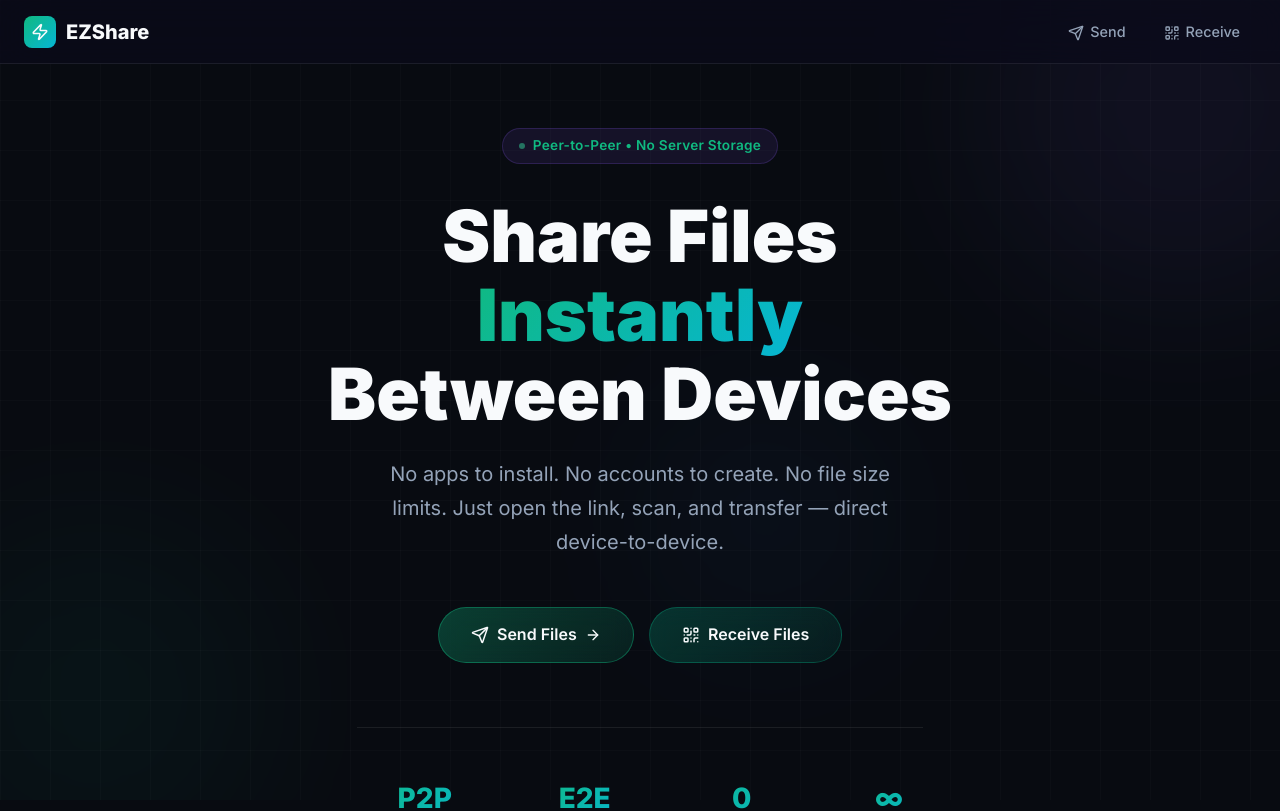
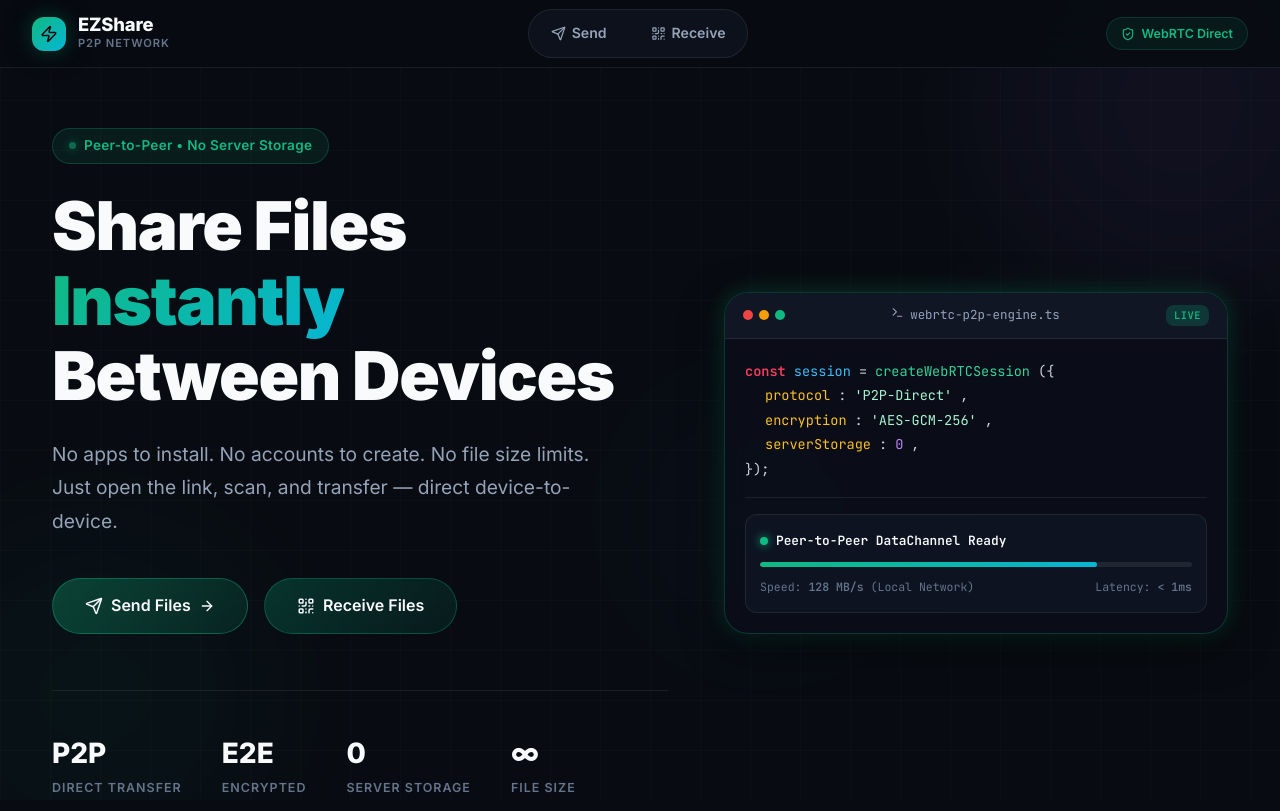
Before and after one commit to Emmzain/Local-Network-File-Manager-Media-Hub, a Next.js app: page / in a window 1280 px wide. Shown: the top 811 px of the page. Built offline with nearby package versions, Linux system fonts and the light colour scheme.

Commit message:
feat: complete A to Z frontend redesign inspired by Greptile tech aesthetic

```diff
--- a/src/app/globals.css
+++ b/src/app/globals.css
@@ -416,12 +416,12 @@ body {
   left: 0;
   right: 0;
   z-index: 100;
-  padding: 0 1.5rem;
-  height: 64px;
+  padding: 0 2rem;
+  height: 68px;
   display: flex;
   align-items: center;
   justify-content: space-between;
-  background: rgba(10, 10, 26, 0.7);
+  background: rgba(8, 11, 17, 0.85);
   backdrop-filter: blur(var(--glass-blur-heavy));
   -webkit-backdrop-filter: blur(var(--glass-blur-heavy));
   border-bottom: 1px solid var(--glass-border);
@@ -430,48 +430,87 @@ body {
 .header-logo {
   display: flex;
   align-items: center;
-  gap: 10px;
+  gap: 12px;
   text-decoration: none;
   color: var(--text-primary);
-  font-weight: 800;
-  font-size: 1.25rem;
 }
 
 .header-logo-icon {
-  width: 32px;
-  height: 32px;
-  border-radius: var(--radius-sm);
+  width: 34px;
+  height: 34px;
+  border-radius: var(--radius-md);
   background: var(--gradient-primary);
   display: flex;
   align-items: center;
   justify-content: center;
-  font-size: 0.9rem;
+  color: #080b11;
+  box-shadow: var(--shadow-glow-purple);
+}
+
+.header-logo-text {
+  font-weight: 800;
+  font-size: 1.15rem;
+  line-height: 1.1;
+  letter-spacing: -0.01em;
+}
+
+.header-logo-sub {
+  font-size: 0.7rem;
+  color: var(--text-tertiary);
+  text-transform: uppercase;
+  letter-spacing: 0.08em;
+  font-weight: 600;
 }
 
 .header-nav {
   display: flex;
   align-items: center;
-  gap: 6px;
+  gap: 8px;
+  background: rgba(18, 26, 41, 0.5);
+  padding: 4px;
+  border-radius: var(--radius-full);
+  border: 1px solid var(--glass-border);
 }
 
-.header-nav a {
-  padding: 8px 16px;
+.header-nav .nav-item {
+  display: flex;
+  align-items: center;
+  gap: 6px;
+  padding: 8px 18px;
   border-radius: var(--radius-full);
   color: var(--text-secondary);
   text-decoration: none;
-  font-size: 0.9rem;
-  font-weight: 500;
+  font-size: 0.88rem;
+  font-weight: 600;
   transition: all var(--transition-fast);
 }
 
-.header-nav a:hover {
+.header-nav .nav-item:hover {
   color: var(--text-primary);
-  background: var(--glass-bg-hover);
+  background: rgba(255, 255, 255, 0.05);
 }
 
-.header-nav a.active {
+.header-nav .nav-item.active {
   color: var(--accent-primary);
-  background: rgba(139, 92, 246, 0.1);
+  background: rgba(16, 185, 129, 0.12);
+  border: 1px solid rgba(16, 185, 129, 0.25);
+}
+
+.header-badge-status {
+  display: flex;
+  align-items: center;
+  gap: 6px;
+  padding: 6px 14px;
+  border-radius: var(--radius-full);
+  background: rgba(16, 185, 129, 0.08);
+  border: 1px solid rgba(16, 185, 129, 0.2);
+  color: var(--accent-primary);
+  font-size: 0.78rem;
+  font-weight: 600;
+}
+
+.status-icon {
+  color: var(--accent-primary);
 }
 
 /* ═══════════════════════════════════════════════════════════ */
@@ -480,13 +519,34 @@ body {
 
 .hero {
   display: flex;
-  flex-direction: column;
   align-items: center;
   justify-content: center;
-  text-align: center;
-  padding: 8rem 1.5rem 4rem;
+  padding: 8rem 2rem 4rem;
   min-height: 100vh;
   position: relative;
+  max-width: 1240px;
+  margin: 0 auto;
+  width: 100%;
+}
+
+.hero-grid {
+  display: grid;
+  grid-template-columns: 1.1fr 0.9fr;
+  gap: 3.5rem;
+  align-items: center;
+  width: 100%;
+}
+
+@media (max-width: 960px) {
+  .hero-grid {
+    grid-template-columns: 1fr;
+    text-align: center;
+  }
+  .hero-content {
+    display: flex;
+    flex-direction: column;
+    align-items: center;
+  }
 }
 
 .hero-badge {
@@ -495,73 +555,210 @@ body {
   gap: 8px;
   padding: 6px 16px;
   border-radius: var(--radius-full);
-  background: rgba(139, 92, 246, 0.1);
-  border: 1px solid rgba(139, 92, 246, 0.2);
+  background: rgba(16, 185, 129, 0.1);
+  border: 1px solid rgba(16, 185, 129, 0.25);
   color: var(--accent-primary);
   font-size: 0.85rem;
   font-weight: 600;
-  margin-bottom: 2rem;
+  margin-bottom: 1.5rem;
   letter-spacing: 0.02em;
 }
 
 .hero-badge-dot {
-  width: 6px;
-  height: 6px;
+  width: 7px;
+  height: 7px;
   border-radius: 50%;
-  background: var(--accent-secondary);
+  background: var(--accent-primary);
+  box-shadow: 0 0 10px var(--accent-primary);
   animation: pulse-glow 2s ease-in-out infinite;
 }
 
 .hero-title {
-  font-size: clamp(2.5rem, 6vw, 4.5rem);
+  font-size: clamp(2.4rem, 5.5vw, 4.2rem);
   font-weight: 900;
-  line-height: 1.1;
+  line-height: 1.12;
   margin-bottom: 1.5rem;
-  max-width: 700px;
+  letter-spacing: -0.02em;
 }
 
 .hero-subtitle {
-  font-size: clamp(1rem, 2vw, 1.25rem);
+  font-size: clamp(1rem, 1.8vw, 1.2rem);
   color: var(--text-secondary);
-  max-width: 550px;
-  margin-bottom: 3rem;
-  line-height: 1.7;
+  max-width: 580px;
+  margin-bottom: 2.5rem;
+  line-height: 1.75;
 }
 
 .hero-buttons {
   display: flex;
   gap: 16px;
   flex-wrap: wrap;
-  justify-content: center;
 }
 
 .hero-stats {
   display: flex;
-  gap: 3rem;
-  margin-top: 4rem;
-  padding-top: 3rem;
+  gap: 2.5rem;
+  margin-top: 3.5rem;
+  padding-top: 2.5rem;
   border-top: 1px solid var(--glass-border);
 }
 
 .hero-stat {
-  text-align: center;
+  text-align: left;
+}
+
+@media (max-width: 960px) {
+  .hero-stat {
+    text-align: center;
+  }
 }
 
 .hero-stat-value {
   font-size: 1.75rem;
   font-weight: 800;
-  background: var(--gradient-primary);
-  -webkit-background-clip: text;
-  -webkit-text-fill-color: transparent;
-  background-clip: text;
+  color: var(--text-primary);
 }
 
 .hero-stat-label {
-  font-size: 0.8rem;
+  font-size: 0.78rem;
   color: var(--text-tertiary);
   text-transform: uppercase;
-  letter-spacing: 0.1em;
-  margin-top: 4px;
+  letter-spacing: 0.08em;
+  margin-top: 2px;
+  font-weight: 600;
+}
+
+/* Greptile Terminal Preview Card */
+.hero-preview-wrapper {
+  width: 100%;
+}
+
+.hero-terminal-card {
+  background: rgba(11, 15, 25, 0.85);
+  border: 1px solid rgba(16, 185, 129, 0.25);
+  border-radius: var(--radius-xl);
+  overflow: hidden;
+  box-shadow: var(--shadow-lg), var(--shadow-glow-purple);
+  text-align: left;
+}
+
+.terminal-header {
+  display: flex;
+  align-items: center;
+  justify-content: space-between;
+  padding: 12px 18px;
+  background: rgba(18, 26, 41, 0.8);
+  border-bottom: 1px solid var(--glass-border);
+}
+
+.terminal-dots {
+  display: flex;
+  gap: 6px;
+}
+
+.dot {
+  width: 10px;
+  height: 10px;
+  border-radius: 50%;
+}
+.dot-red { background: #ef4444; }
+.dot-yellow { background: #f59e0b; }
+.dot-green { background: #10b981; }
+
+.terminal-title {
+  font-family: var(--font-mono);
+  font-size: 0.78rem;
+  color: var(--text-secondary);
+}
+
+.terminal-badge {
+  font-family: var(--font-mono);
+  font-size: 0.65rem;
+  font-weight: 700;
+  padding: 2px 8px;
+  border-radius: var(--radius-sm);
+  background: rgba(16, 185, 129, 0.2);
+  color: var(--accent-primary);
+  letter-spacing: 0.05em;
+}
+
+.terminal-body {
+  padding: 20px;
+  font-family: var(--font-mono);
+  font-size: 0.85rem;
+  line-height: 1.8;
+  color: #cbd5e1;
+}
+
+.terminal-line {
+  display: flex;
+  gap: 8px;
+}
+.terminal-line.indent {
+  padding-left: 20px;
+}
+
+.code-keyword { color: #f43f5e; font-weight: 600; }
+.code-var { color: #38bdf8; }
+.code-func { color: #34d399; }
+.code-prop { color: #fbbf24; }
+.code-string { color: #a7f3d0; }
+.code-number { color: #c084fc; }
+
+.terminal-divider {
+  height: 1px;
+  background: var(--glass-border);
+  margin: 16px 0;
+}
+
+.terminal-status-box {
+  background: rgba(18, 26, 41, 0.6);
+  border: 1px solid var(--glass-border);
+  border-radius: var(--radius-md);
+  padding: 14px;
+  display: flex;
+  flex-direction: column;
+  gap: 10px;
+}
+
+.status-row {
+  display: flex;
+  align-items: center;
+  gap: 8px;
+  font-size: 0.8rem;
+  font-weight: 600;
+  color: var(--text-primary);
+}
+
+.status-indicator {
+  width: 8px;
+  height: 8px;
+  border-radius: 50%;
+  background: var(--accent-primary);
+  box-shadow: 0 0 10px var(--accent-primary);
+}
+
+.transfer-bar-mini {
+  width: 100%;
+  height: 5px;
+  background: rgba(255, 255, 255, 0.08);
+  border-radius: var(--radius-full);
+  overflow: hidden;
+}
+
+.transfer-fill-mini {
+  width: 78%;
+  height: 100%;
+  background: var(--gradient-primary);
+  border-radius: var(--radius-full);
+  animation: shimmer 2s linear infinite;
+}
+
+.status-meta {
+  display: flex;
+  justify-content: space-between;
+  font-size: 0.72rem;
+  color: var(--text-tertiary);
 }
 
 /* ═══════════════════════════════════════════════════════════ */
@@ -569,21 +766,21 @@ body {
 /* ═══════════════════════════════════════════════════════════ */
 
 .features-section {
-  padding: 6rem 1.5rem;
-  max-width: 1100px;
+  padding: 6rem 2rem;
+  max-width: 1200px;
   margin: 0 auto;
   width: 100%;
 }
 
 .features-grid {
   display: grid;
-  grid-template-columns: repeat(auto-fit, minmax(280px, 1fr));
-  gap: 1.5rem;
-  margin-top: 3rem;
+  grid-template-columns: repeat(auto-fit, minmax(320px, 1fr));
+  gap: 1.75rem;
+  margin-top: 3.5rem;
 }
 
 .feature-card {
-  padding: 2rem;
+  padding: 2.25rem;
   display: flex;
   flex-direction: column;
   gap: 1rem;
@@ -1135,15 +1332,103 @@ body {
 }
 
 /* ═══════════════════════════════════════════════════════════ */
+/*                        CTA SECTION                         */
+/* ═══════════════════════════════════════════════════════════ */
+
+.cta-section {
+  padding: 5rem 2rem 7rem;
+  max-width: 1000px;
+  margin: 0 auto;
+  width: 100%;
+}
+
+.cta-card {
+  padding: 4rem 2rem;
+  text-align: center;
+  display: flex;
+  flex-direction: column;
+  align-items: center;
+  gap: 1rem;
+  background: radial-gradient(ellipse at 50% 0%, rgba(16, 185, 129, 0.15) 0%, rgba(18, 26, 41, 0.7) 70%);
+  border: 1px solid rgba(16, 185, 129, 0.3);
+  border-radius: var(--radius-xl);
+  box-shadow: var(--shadow-glow-purple);
+}
+
+/* ═══════════════════════════════════════════════════════════ */
 /*                       FOOTER                               */
 /* ═══════════════════════════════════════════════════════════ */
 
 .footer {
-  padding: 2rem 1.5rem;
-  text-align: center;
+  padding: 3.5rem 2rem 2rem;
   border-top: 1px solid var(--glass-border);
+  background: rgba(8, 11, 17, 0.95);
   color: var(--text-tertiary);
-  font-size: 0.8rem;
+  font-size: 0.82rem;
+}
+
+.footer-container {
+  max-width: 1200px;
+  margin: 0 auto;
+  display: flex;
+  justify-content: space-between;
+  align-items: center;
+  flex-wrap: wrap;
+  gap: 2rem;
+  padding-bottom: 2.5rem;
+  border-bottom: 1px solid var(--glass-border);
+}
+
+.footer-brand {
+  display: flex;
+  flex-direction: column;
+  gap: 6px;
+  max-width: 380px;
+}
+
+.footer-logo {
+  display: flex;
+  align-items: center;
+  gap: 8px;
+  color: var(--text-primary);
+  font-weight: 800;
+  font-size: 1.1rem;
+}
+
+.footer-desc {
+  color: var(--text-secondary);
+  font-size: 0.85rem;
+  line-height: 1.5;
+}
+
+.footer-badges {
+  display: flex;
+  gap: 10px;
+  flex-wrap: wrap;
+}
+
+.footer-badge {
+  display: inline-flex;
+  align-items: center;
+  gap: 6px;
+  padding: 6px 14px;
+  border-radius: var(--radius-full);
+  background: rgba(18, 26, 41, 0.8);
+  border: 1px solid var(--glass-border);
+  color: var(--text-secondary);
+  font-size: 0.78rem;
+  font-weight: 600;
+}
+
+.footer-bottom {
+  max-width: 1200px;
+  margin: 2rem auto 0;
+  display: flex;
+  justify-content: space-between;
+  align-items: center;
+  flex-wrap: wrap;
+  gap: 1rem;
+  color: var(--text-tertiary);
 }
 
 .footer a {
--- a/src/app/page.tsx
+++ b/src/app/page.tsx
@@ -5,17 +5,17 @@ import { motion } from 'framer-motion';
 import {
   Zap, Shield, Wifi, Send, QrCode,
   ArrowRight, Upload, Smartphone, Monitor,
-  Lock, CloudOff, Gauge
+  Lock, CloudOff, Gauge, Terminal, CheckCircle2, Cpu
 } from 'lucide-react';
 import Header from '@/components/Header';
 import Footer from '@/components/Footer';
 
 const fadeUp = {
-  hidden: { opacity: 0, y: 30 },
+  hidden: { opacity: 0, y: 24 },
   visible: (i: number = 0) => ({
     opacity: 1,
     y: 0,
-    transition: { delay: i * 0.1, duration: 0.6, ease: [0.25, 0.46, 0.45, 0.94] as [number, number, number, number] },
+    transition: { delay: i * 0.08, duration: 0.5, ease: [0.16, 1, 0.3, 1] as [number, number, number, number] },
   }),
 };
 
@@ -36,8 +36,10 @@ export default function HomePage() {
           initial="hidden"
           animate="visible"
           variants={stagger}
-          style={{ display: 'flex', flexDirection: 'column', alignItems: 'center' }}
+          className="hero-grid"
         >
+          {/* Left Column - Hero Content */}
+          <div className="hero-content">
             <motion.div variants={fadeUp} custom={0} className="hero-badge">
               <span className="hero-badge-dot" />
               Peer-to-Peer • No Server Storage
@@ -85,6 +87,59 @@ export default function HomePage() {
                 <div className="hero-stat-label">File Size</div>
               </div>
             </motion.div>
+          </div>
+
+          {/* Right Column - Greptile Interactive Code/Status Preview */}
+          <motion.div variants={fadeUp} custom={3} className="hero-preview-wrapper">
+            <div className="hero-terminal-card glass-card">
+              <div className="terminal-header">
+                <div className="terminal-dots">
+                  <span className="dot dot-red" />
+                  <span className="dot dot-yellow" />
+                  <span className="dot dot-green" />
+                </div>
+                <div className="terminal-title">
+                  <Terminal size={13} style={{ display: 'inline', marginRight: 6 }} />
+                  webrtc-p2p-engine.ts
+                </div>
+                <div className="terminal-badge">LIVE</div>
+              </div>
+
+              <div className="terminal-body">
+                <div className="terminal-line">
+                  <span className="code-keyword">const</span> <span className="code-var">session</span> = <span className="code-func">createWebRTCSession</span>(&#123;
+                </div>
+                <div className="terminal-line indent">
+                  <span className="code-prop">protocol</span>: <span className="code-string">&apos;P2P-Direct&apos;</span>,
+                </div>
+                <div className="terminal-line indent">
+                  <span className="code-prop">encryption</span>: <span className="code-string">&apos;AES-GCM-256&apos;</span>,
+                </div>
+                <div className="terminal-line indent">
+                  <span className="code-prop">serverStorage</span>: <span className="code-number">0</span>,
+                </div>
+                <div className="terminal-line">
+                  &#125;);
+                </div>
+
+                <div className="terminal-divider" />
+
+                <div className="terminal-status-box">
+                  <div className="status-row">
+                    <span className="status-indicator active" />
+                    <span className="status-text">Peer-to-Peer DataChannel Ready</span>
+                  </div>
+                  <div className="transfer-bar-mini">
+                    <div className="transfer-fill-mini" />
+                  </div>
+                  <div className="status-meta">
+                    <span>Speed: <strong>128 MB/s</strong> (Local Network)</span>
+                    <span>Latency: <strong>&lt; 1ms</strong></span>
+                  </div>
+                </div>
+              </div>
+            </div>
+          </motion.div>
         </motion.div>
       </section>
 
@@ -93,7 +148,7 @@ export default function HomePage() {
         <motion.div
           initial="hidden"
           whileInView="visible"
-          viewport={{ once: true, margin: '-100px' }}
+          viewport={{ once: true, margin: '-80px' }}
           variants={stagger}
         >
           <motion.h2 variants={fadeUp} className="section-title">
@@ -172,7 +227,7 @@ export default function HomePage() {
         <motion.div
           initial="hidden"
           whileInView="visible"
-          viewport={{ once: true, margin: '-100px' }}
+          viewport={{ once: true, margin: '-80px' }}
           variants={stagger}
         >
           <motion.h2 variants={fadeUp} className="section-title">
@@ -217,13 +272,13 @@ export default function HomePage() {
       </section>
 
       {/* ─── CTA Section ─── */}
-      <section style={{ padding: '4rem 1.5rem 6rem', textAlign: 'center' }}>
+      <section className="cta-section">
         <motion.div
           initial="hidden"
           whileInView="visible"
           viewport={{ once: true }}
           variants={stagger}
-          style={{ display: 'flex', flexDirection: 'column', alignItems: 'center', gap: '1.5rem' }}
+          className="cta-card glass-card"
         >
           <motion.h2 variants={fadeUp} className="section-title" style={{ fontSize: '2rem' }}>
             Ready to Share?
@@ -231,8 +286,8 @@ export default function HomePage() {
           <motion.p variants={fadeUp} className="section-subtitle">
             Start transferring files in seconds. No setup required.
           </motion.p>
-          <motion.div variants={fadeUp} className="hero-buttons" style={{ marginTop: '1rem' }}>
-            <Link href="/send" className="glass-btn glass-btn-primary" style={{ fontSize: '1rem', padding: '14px 32px' }}>
+          <motion.div variants={fadeUp} className="hero-buttons" style={{ marginTop: '1.25rem' }}>
+            <Link href="/send" className="glass-btn glass-btn-primary" style={{ fontSize: '1rem', padding: '14px 36px' }}>
               <Upload size={18} />
               Start Sharing
               <ArrowRight size={16} />
--- a/src/components/Footer.tsx
+++ b/src/components/Footer.tsx
@@ -1,12 +1,30 @@
+import { Zap, Shield, Cpu, Lock } from 'lucide-react';
+
 export default function Footer() {
   return (
     <footer className="footer">
-      <p>
-        Built with ❤️ — <strong>EZShare</strong> • Fast • Secure • P2P
-      </p>
-      <p style={{ marginTop: 4 }}>
-        No files are stored on any server. All transfers are direct device-to-device.
-      </p>
+      <div className="footer-container">
+        <div className="footer-brand">
+          <div className="footer-logo">
+            <Zap size={16} />
+            <span>EZShare</span>
+          </div>
+          <p className="footer-desc">
+            Direct Peer-to-Peer local file sharing engine. E2E Encrypted & zero server caching.
+          </p>
+        </div>
+
+        <div className="footer-badges">
+          <span className="footer-badge"><Shield size={13} /> End-to-End Encrypted</span>
+          <span className="footer-badge"><Cpu size={13} /> Zero Cloud Storage</span>
+          <span className="footer-badge"><Lock size={13} /> Ephemeral Sessions</span>
+        </div>
+      </div>
+
+      <div className="footer-bottom">
+        <p>Built with ❤️ — <strong>EZShare</strong> • Fast • Secure • P2P</p>
+        <p>No files are stored on any server. All transfers are direct device-to-device.</p>
+      </div>
     </footer>
   );
 }
--- a/src/components/Header.tsx
+++ b/src/components/Header.tsx
@@ -2,7 +2,7 @@
 
 import Link from 'next/link';
 import { usePathname } from 'next/navigation';
-import { Send, QrCode, Zap } from 'lucide-react';
+import { Send, QrCode, Zap, ShieldCheck } from 'lucide-react';
 
 export default function Header() {
   const pathname = usePathname();
@@ -13,25 +13,33 @@ export default function Header() {
         <div className="header-logo-icon">
           <Zap size={18} />
         </div>
-        <span>EZShare</span>
+        <div style={{ display: 'flex', flexDirection: 'column' }}>
+          <span className="header-logo-text">EZShare</span>
+          <span className="header-logo-sub">P2P Network</span>
+        </div>
       </Link>
 
       <nav className="header-nav">
         <Link
           href="/send"
-          className={pathname === '/send' ? 'active' : ''}
+          className={`nav-item ${pathname === '/send' ? 'active' : ''}`}
         >
-          <Send size={16} style={{ display: 'inline', verticalAlign: 'middle', marginRight: 6 }} />
+          <Send size={15} />
           <span>Send</span>
         </Link>
         <Link
           href="/receive"
-          className={pathname === '/receive' ? 'active' : ''}
+          className={`nav-item ${pathname === '/receive' ? 'active' : ''}`}
         >
-          <QrCode size={16} style={{ display: 'inline', verticalAlign: 'middle', marginRight: 6 }} />
+          <QrCode size={15} />
           <span>Receive</span>
         </Link>
       </nav>
+
+      <div className="header-badge-status">
+        <ShieldCheck size={14} className="status-icon" />
+        <span>WebRTC Direct</span>
+      </div>
     </header>
   );
 }
```
Lines whose indentation alone changed are shown as unchanged.
